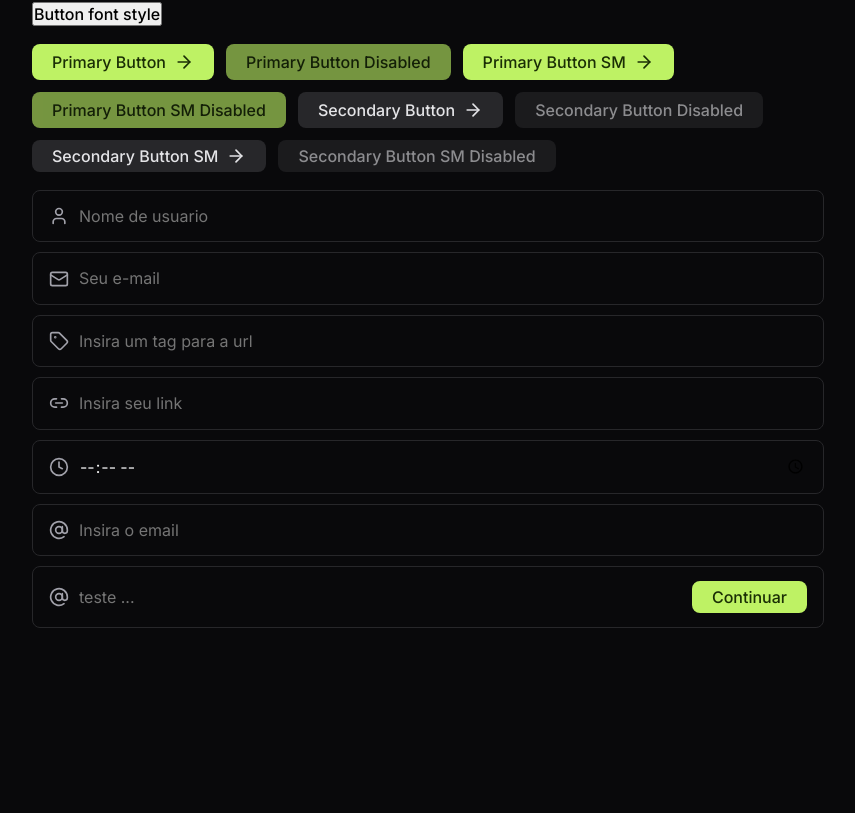
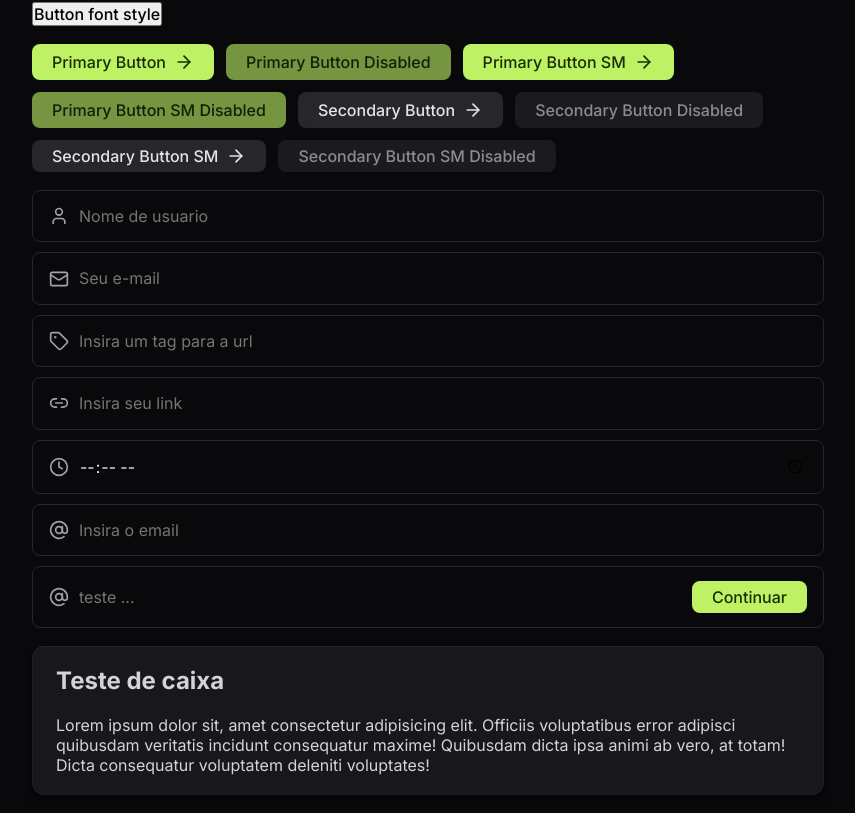
Before and after one commit to cleber-risu/planner-vue-ts, a Vue app: page /guide in a window 1280 px wide. Shown: the part 285-1098 px from the top of the page, without its empty margins (212-1067 px from the left). Before the commit the page ends 931 px from the top, so only its background shows below. Built offline with nearby package versions, Linux system fonts and the light colour scheme.

Commit message:
add BaseBox component

```diff
--- /dev/null
+++ b/src/components/base/BaseBox.vue
@@ -0,0 +1,5 @@
+<template>
+  <div class="box">
+    <slot></slot>
+  </div>
+</template>
--- a/src/views/GuideView.vue
+++ b/src/views/GuideView.vue
@@ -3,6 +3,7 @@
 
 import BaseButton from '@/components/base/BaseButton.vue'
 import BaseInput from '@/components/base/BaseInput.vue'
+import BaseBox from '@/components/base/BaseBox.vue'
 </script>
 
 <template>
@@ -80,6 +81,17 @@
       </BaseButton>
     </div>
   </div>
+  <div class="container base-box">
+    <BaseBox>
+      <h2 class="heading-sm">Teste de caixa</h2>
+      <p>
+        Lorem ipsum dolor sit, amet consectetur adipisicing elit. Officiis
+        voluptatibus error adipisci quibusdam veritatis incidunt consequatur
+        maxime! Quibusdam dicta ipsa animi ab vero, at totam! Dicta consequatur
+        voluptatem deleniti voluptates!
+      </p>
+    </BaseBox>
+  </div>
 </template>
 
 <style lang="scss" scoped>
@@ -104,5 +116,9 @@
       margin-top: 1rem;
     }
   }
+
+  &.base-box {
+    color: $gray-300;
+  }
 }
 </style>
```
